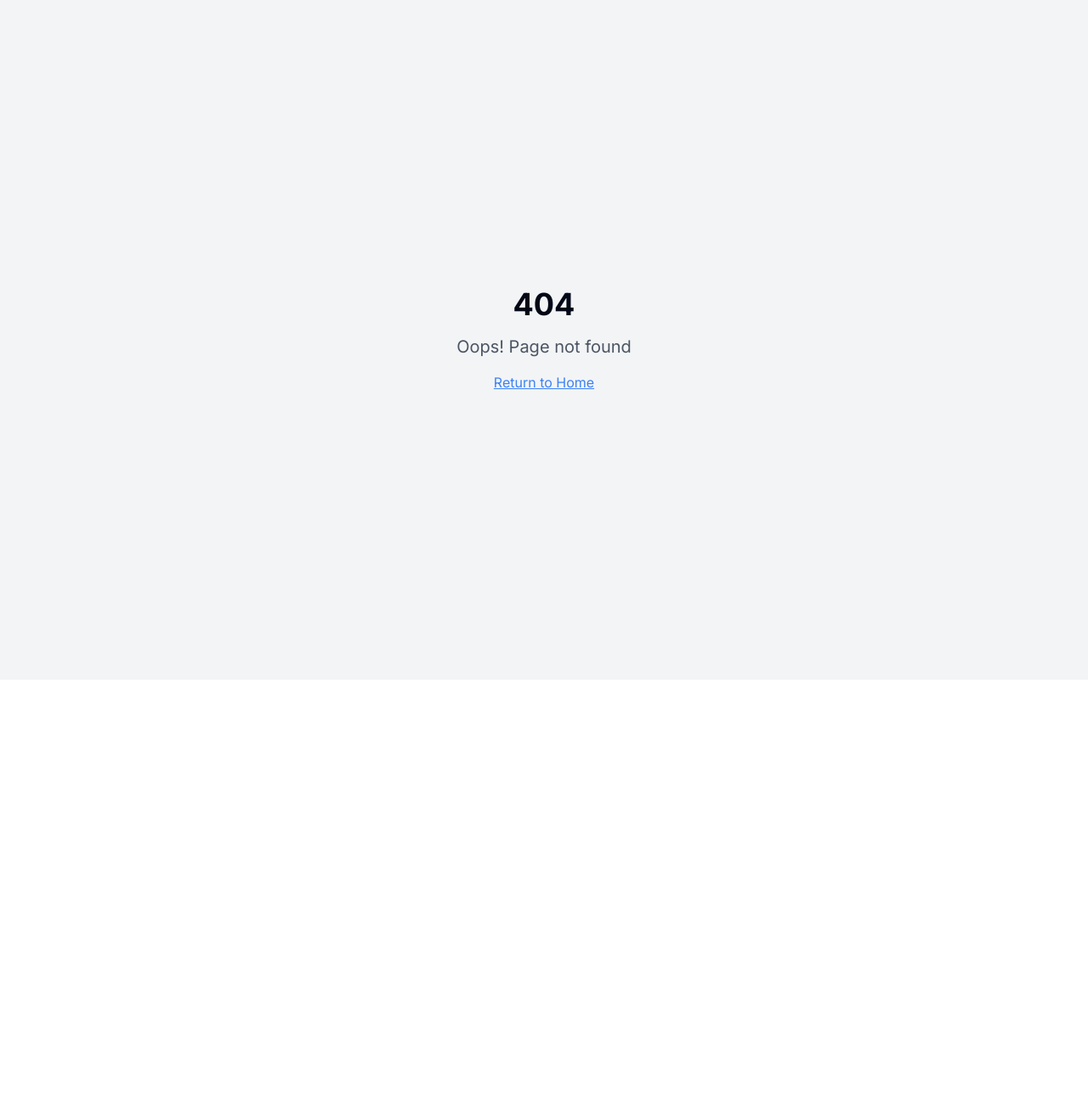
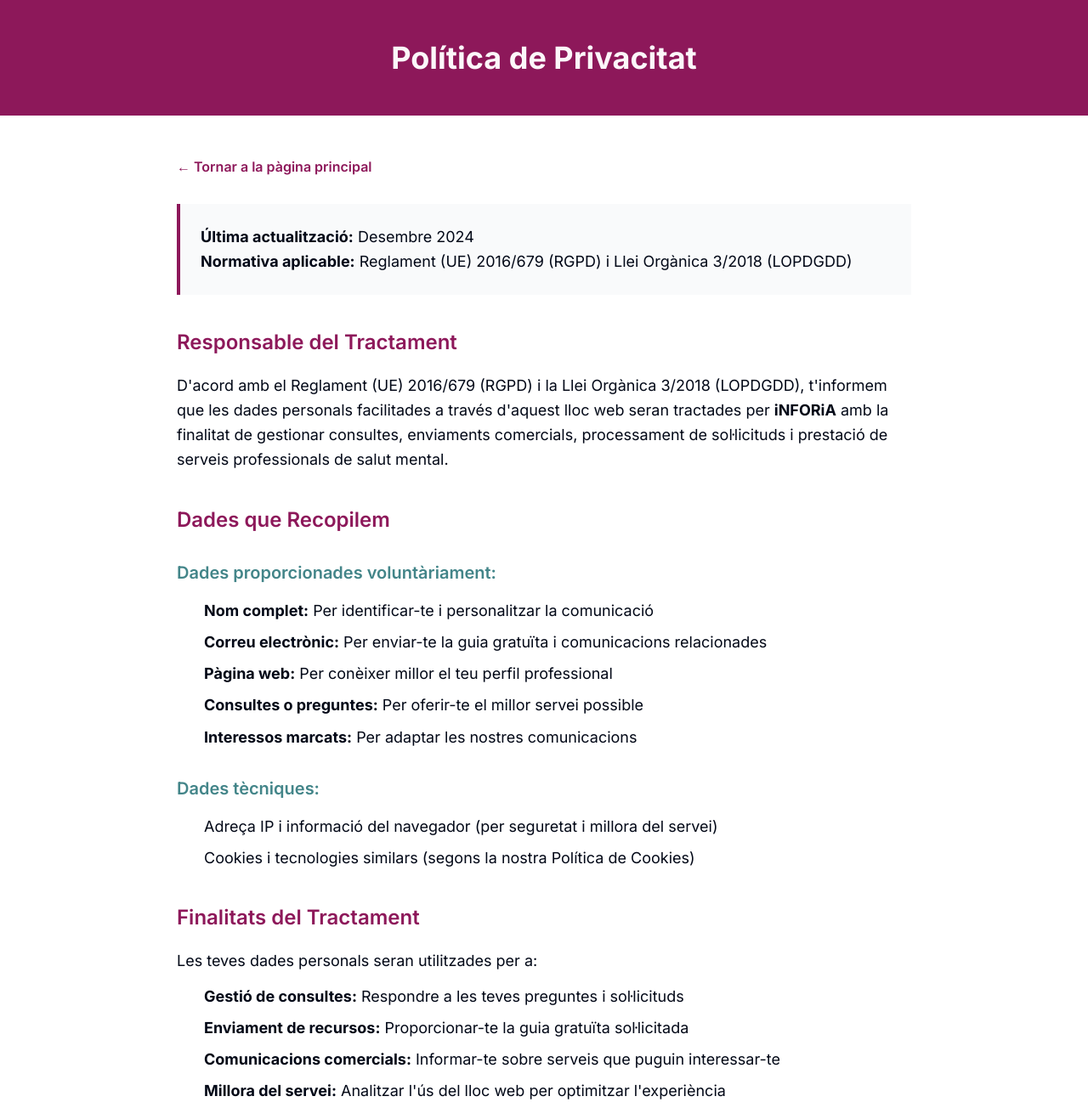
Before and after one commit to MiquelUB/inforia-report-scribe, a React (Vite) app: page /politica-privacitat in a window 1280 px wide. Before the commit this address had no page. Shown: the top 1297 px of the page at 85% size. Before the commit the page ends 800 px from the top, so only its background shows below. Built offline with nearby package versions, Linux system fonts and the light colour scheme.

Commit message:
Add privacy policy page
Create privacy policy page and link it in the footer.

```diff
--- a/src/App.tsx
+++ b/src/App.tsx
@@ -6,6 +6,7 @@ import { QueryClient, QueryClientProvider } from "@tanstack/react-query";
 import { BrowserRouter, Routes, Route } from "react-router-dom";
 import Index from "./pages/Index";
 import AvisLegal from "./pages/AvisLegal";
+import PoliticaPrivacitat from "./pages/PoliticaPrivacitat";
 import NotFound from "./pages/NotFound";
 
 const queryClient = new QueryClient();
@@ -19,6 +20,7 @@ const App = () => (
         <Routes>
           <Route path="/" element={<Index />} />
           <Route path="/avis-legal" element={<AvisLegal />} />
+          <Route path="/politica-privacitat" element={<PoliticaPrivacitat />} />
           {/* ADD ALL CUSTOM ROUTES ABOVE THE CATCH-ALL "*" ROUTE */}
           <Route path="*" element={<NotFound />} />
         </Routes>
--- a/src/components/landing/Footer.tsx
+++ b/src/components/landing/Footer.tsx
@@ -63,9 +63,9 @@ export const Footer = () => {
                   </Link>
                 </li>
                 <li>
-                  <a href="/politica-privacitat" className="text-inforia-light/90 hover:text-inforia-accent transition-colors">
+                  <Link to="/politica-privacitat" className="text-inforia-light/90 hover:text-inforia-accent transition-colors">
                     Política de privacitat
-                  </a>
+                  </Link>
                 </li>
                 <li>
                   <a href="/politica-cookies" className="text-inforia-light/90 hover:text-inforia-accent transition-colors">
--- /dev/null
+++ b/src/pages/PoliticaPrivacitat.tsx
@@ -0,0 +1,138 @@
+
+import React from 'react';
+import { Link } from 'react-router-dom';
+
+const PoliticaPrivacitat = () => {
+  return (
+    <div className="min-h-screen bg-white">
+      <div className="bg-inforia-primary text-inforia-light py-12">
+        <div className="container mx-auto px-4">
+          <h1 className="text-center text-4xl font-bold">Política de Privacitat</h1>
+        </div>
+      </div>
+
+      <div className="container mx-auto px-4 py-12 max-w-4xl">
+        <Link
+          to="/"
+          className="inline-block mb-8 text-inforia-primary font-semibold hover:underline"
+        >
+          ← Tornar a la pàgina principal
+        </Link>
+
+        <div className="text-lg leading-relaxed">
+          <div className="bg-gray-50 p-6 border-l-4 border-inforia-primary mb-8">
+            <p><strong>Última actualització:</strong> Desembre 2024</p>
+            <p><strong>Normativa aplicable:</strong> Reglament (UE) 2016/679 (RGPD) i Llei Orgànica 3/2018 (LOPDGDD)</p>
+          </div>
+
+          <h2 className="text-inforia-primary text-2xl font-semibold mt-10 mb-5">Responsable del Tractament</h2>
+          <p className="mb-5">
+            D'acord amb el Reglament (UE) 2016/679 (RGPD) i la Llei Orgànica 3/2018 (LOPDGDD), t'informem que les dades personals facilitades a través d'aquest lloc web seran tractades per <strong>iNFORiA</strong> amb la finalitat de gestionar consultes, enviaments comercials, processament de sol·licituds i prestació de serveis professionals de salut mental.
+          </p>
+
+          <h2 className="text-inforia-primary text-2xl font-semibold mt-10 mb-5">Dades que Recopilem</h2>
+          <h3 className="text-inforia-secondary text-xl font-semibold mt-8 mb-4">Dades proporcionades voluntàriament:</h3>
+          <ul className="mb-5 pl-8 space-y-2">
+            <li><strong>Nom complet:</strong> Per identificar-te i personalitzar la comunicació</li>
+            <li><strong>Correu electrònic:</strong> Per enviar-te la guia gratuïta i comunicacions relacionades</li>
+            <li><strong>Pàgina web:</strong> Per conèixer millor el teu perfil professional</li>
+            <li><strong>Consultes o preguntes:</strong> Per oferir-te el millor servei possible</li>
+            <li><strong>Interessos marcats:</strong> Per adaptar les nostres comunicacions</li>
+          </ul>
+
+          <h3 className="text-inforia-secondary text-xl font-semibold mt-8 mb-4">Dades tècniques:</h3>
+          <ul className="mb-5 pl-8 space-y-2">
+            <li>Adreça IP i informació del navegador (per seguretat i millora del servei)</li>
+            <li>Cookies i tecnologies similars (segons la nostra Política de Cookies)</li>
+          </ul>
+
+          <h2 className="text-inforia-primary text-2xl font-semibold mt-10 mb-5">Finalitats del Tractament</h2>
+          <p className="mb-3">Les teves dades personals seran utilitzades per a:</p>
+          <ul className="mb-5 pl-8 space-y-2">
+            <li><strong>Gestió de consultes:</strong> Respondre a les teves preguntes i sol·licituds</li>
+            <li><strong>Enviament de recursos:</strong> Proporcionar-te la guia gratuïta sol·licitada</li>
+            <li><strong>Comunicacions comercials:</strong> Informar-te sobre serveis que puguin interessar-te</li>
+            <li><strong>Millora del servei:</strong> Analitzar l'ús del lloc web per optimitzar l'experiència</li>
+            <li><strong>Compliment legal:</strong> Quan sigui requerit per la legislació vigent</li>
+          </ul>
+
+          <h2 className="text-inforia-primary text-2xl font-semibold mt-10 mb-5">Base Jurídica</h2>
+          <p className="mb-3">El tractament de les teves dades es basa en:</p>
+          <ul className="mb-5 pl-8 space-y-2">
+            <li><strong>Consentiment:</strong> Quan acceptes aquesta política al emplenar el formulari</li>
+            <li><strong>Interès legítim:</strong> Per a millores del servei i comunicacions relacionades</li>
+            <li><strong>Execució contractual:</strong> Per proporcionar els serveis sol·licitats</li>
+          </ul>
+
+          <h2 className="text-inforia-primary text-2xl font-semibold mt-10 mb-5">Conservació de Dades</h2>
+          <p className="mb-3">Les teves dades es conservaran:</p>
+          <ul className="mb-5 pl-8 space-y-2">
+            <li><strong>Dades de contacte:</strong> Mentre mantinguis el consentiment o durant 3 anys des de l'última interacció</li>
+            <li><strong>Dades tècniques:</strong> Segons la nostra Política de Cookies</li>
+            <li><strong>Dades legals:</strong> Segons els terminis establerts per la legislació aplicable</li>
+          </ul>
+
+          <h2 className="text-inforia-primary text-2xl font-semibold mt-10 mb-5">Destinataris de les Dades</h2>
+          <p className="mb-3">Les dades no es cedeixen a tercers excepte:</p>
+          <ul className="mb-5 pl-8 space-y-2">
+            <li><strong>Proveïdors de serveis:</strong> Empreses que ens ajuden a gestionar el lloc web i les comunicacions (totes amb contractes de confidencialitat)</li>
+            <li><strong>Obligació legal:</strong> Quan sigui requerit per autoritats competents</li>
+            <li><strong>Consentiment exprés:</strong> Quan ho autoritzis específicament</li>
+          </ul>
+
+          <div className="bg-inforia-primary text-inforia-light p-6 rounded-lg mt-8 mb-8">
+            <h3 className="text-xl font-semibold mb-4">Els Teus Drets</h3>
+            <p className="mb-3">Pots exercir els següents drets:</p>
+            <ul className="pl-6 space-y-2">
+              <li><strong>Accés:</strong> Saber quines dades tenim sobre tu</li>
+              <li><strong>Rectificació:</strong> Corregir dades incorrectes</li>
+              <li><strong>Supressió:</strong> Sol·licitar l'eliminació de les teves dades</li>
+              <li><strong>Oposició:</strong> Oposar-te al tractament en determinats casos</li>
+              <li><strong>Limitació:</strong> Limitar el tractament en certes circumstàncies</li>
+              <li><strong>Portabilitat:</strong> Rebre les teves dades en format estructurat</li>
+            </ul>
+          </div>
+
+          <h2 className="text-inforia-primary text-2xl font-semibold mt-10 mb-5">Com Exercir els Teus Drets</h2>
+          <p className="mb-3">Per exercir qualsevol dels teus drets, pots contactar amb nosaltres mitjançant:</p>
+          <ul className="mb-5 pl-8 space-y-2">
+            <li><strong>Correu electrònic:</strong> <a href="mailto:inforia@inforia.cat" className="text-inforia-primary hover:underline">inforia@inforia.cat</a></li>
+            <li><strong>Documentació necessària:</strong> Adjunta còpia del teu DNI o document identificatiu equivalent</li>
+            <li><strong>Termini de resposta:</strong> Respondrem en un màxim d'1 mes</li>
+          </ul>
+
+          <h2 className="text-inforia-primary text-2xl font-semibold mt-10 mb-5">Seguretat de les Dades</h2>
+          <p className="mb-3">Hem implementat mesures tècniques i organitzatives adequades per protegir les teves dades personals contra:</p>
+          <ul className="mb-5 pl-8 space-y-2">
+            <li>Accés no autoritzat</li>
+            <li>Alteració, pèrdua o destrucció</li>
+            <li>Tractament no autoritzat</li>
+          </ul>
+
+          <h2 className="text-inforia-primary text-2xl font-semibold mt-10 mb-5">Transferències Internacionals</h2>
+          <p className="mb-5">
+            En cas de transferir dades fora de l'Espai Econòmic Europeu, garantim que es realitzen amb les degudes garanties de protecció segons la normativa vigent.
+          </p>
+
+          <h2 className="text-inforia-primary text-2xl font-semibold mt-10 mb-5">Reclamacions</h2>
+          <p className="mb-5">
+            Si consideres que el tractament de les teves dades no s'ajusta a la normativa, pots presentar una reclamació davant de l'Agència Espanyola de Protecció de Dades (AEPD) a través de <strong>www.aepd.es</strong>
+          </p>
+
+          <h2 className="text-inforia-primary text-2xl font-semibold mt-10 mb-5">Modificacions</h2>
+          <p className="mb-5">
+            Aquesta Política de Privacitat pot ser modificada per adaptar-se a canvis legislatius o de serveis. Et notificarem qualsevol canvi significatiu.
+          </p>
+
+          <div className="bg-gray-50 p-6 border-l-4 border-inforia-primary mt-8">
+            <p><strong>Contacte per a qüestions de privacitat:</strong></p>
+            <p>Email: <strong><a href="mailto:inforia@inforia.cat" className="text-inforia-primary hover:underline">inforia@inforia.cat</a></strong></p>
+            <p>Assumpte: "Drets de Protecció de Dades"</p>
+          </div>
+        </div>
+      </div>
+    </div>
+  );
+};
+
+export default PoliticaPrivacitat;
```
